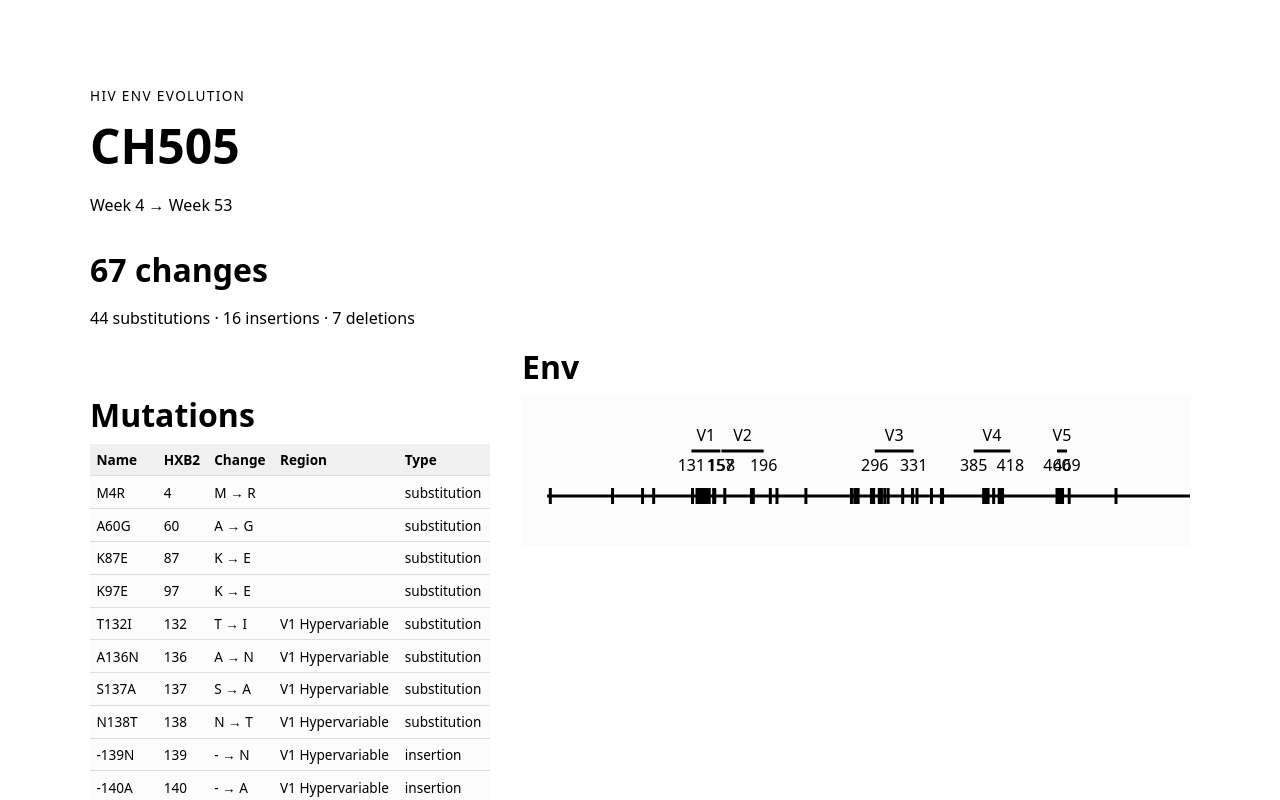
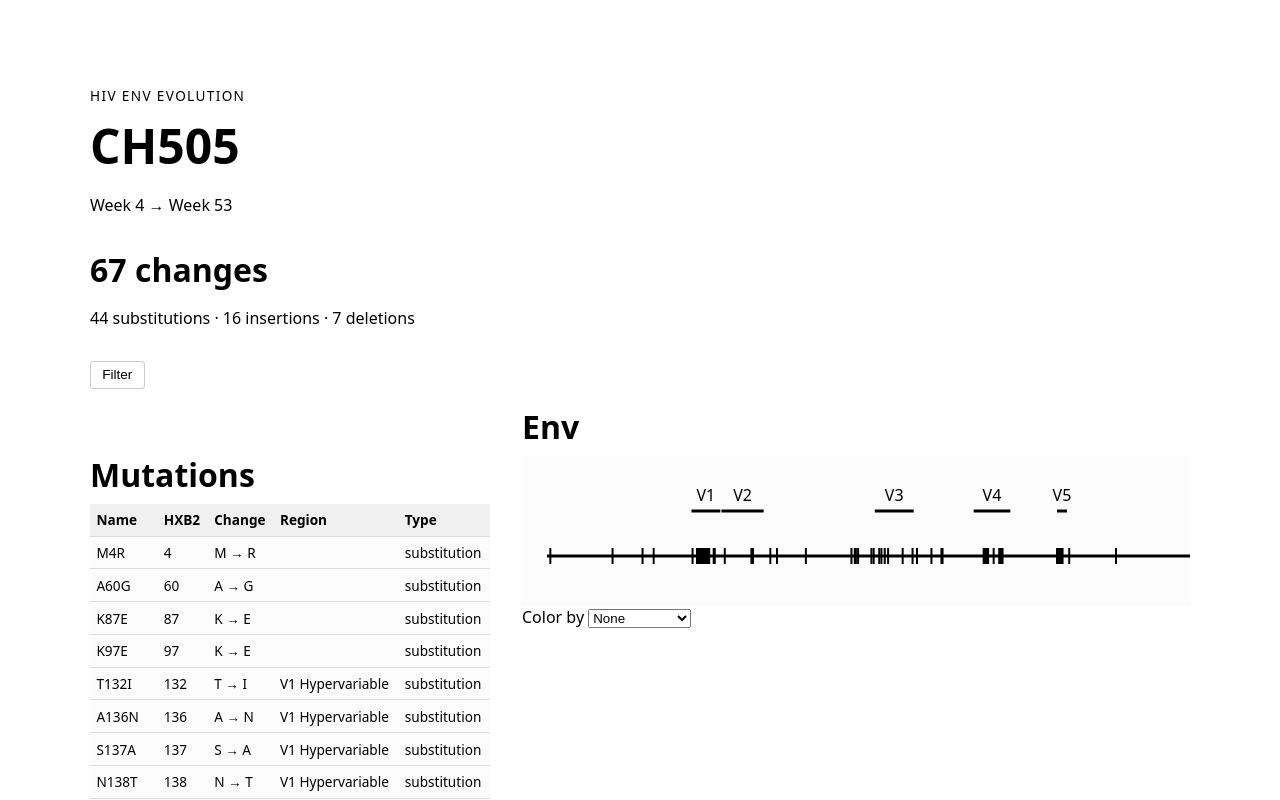
Before and after one commit to michtool/hiv-visualizer, a SvelteKit app: page / in a window 1280 px wide. Shown: the top 800 px of the page. Built offline with nearby package versions, Linux system fonts and the light colour scheme.

Commit message:
Color coding (with legend) and begin building filter panel

```diff
--- a/src/routes/+page.svelte
+++ b/src/routes/+page.svelte
@@ -9,6 +9,27 @@
         { name: "V4", start: 385, end: 418 },
         { name: "V5", start: 460, end: 469 }
     ];
+    const mutationTypes = [
+        { value: "substitution", label: "Substitution" },
+        { value: "insertion", label: "Insertion" },
+        { value: "deletion", label: "Deletion" }
+    ];
+
+    const regionColors = [
+        { value: "V1", label: "V1" },
+        { value: "V2", label: "V2" },
+        { value: "V3", label: "V3" },
+        { value: "V4", label: "V4" },
+        { value: "V5", label: "V5" }
+    ];
+
+    // filter
+    let filterOpen = $state(false);
+    let showSubstitutions = $state(true);
+    let showInsertions = $state(true);
+    let showDeletions = $state(true);
+
+    // svg
     const svgStart = 25;
     const svgEnd = 975;
 
@@ -20,9 +41,14 @@
     let tooltipX = $state(0);
     let tooltipY = $state(0);
 
+    // to delete
     const referenceWeek = 4;
     const comparisonWeek = 53;
+    const totalChanges = mutations.length;
 
+    // color coding
+    let colorBy = $state("none");
+    let distinguishHypervariable = $state(false);
 
     const substitutions = mutations.filter(
         (mutation) => mutation.type === "substitution"
@@ -36,7 +62,6 @@
         (mutation) => mutation.type === "deletion"
     ).length;
 
-    const totalChanges = mutations.length;
 
     function mapPosition(position: number) {
         return (
@@ -45,8 +70,60 @@
             (svgEnd - svgStart)
         );
     }
-    function tooltipPosition(position: number) {
-        return `${(mapPosition(position) / 1000) * 100}%`;
+
+    // for color coding
+    function getMutationClass(mutation: { type: any; region: any; hypervariable: any; }) {
+        if (colorBy === "type") {
+            return mutation.type;
+        }
+
+        if (colorBy === "region") {
+            if (!mutation.region) return "none";
+
+            if (distinguishHypervariable && mutation.hypervariable) {
+                return `${mutation.region}-hypervariable`;
+            }
+
+            return mutation.region;
+        }
+
+        return "none";
+    }
+
+    // for color coding legend
+    function getLegendItems() {
+        if (colorBy === "type") {
+            return mutationTypes;
+        }
+
+        if (colorBy === "region") {
+            const items = [];
+
+            for (const region of ["V1", "V2", "V3", "V4", "V5"]) {
+                items.push({
+                    label: region,
+                    value: region
+                });
+
+                if (
+                    distinguishHypervariable &&
+                    mutations.some(
+                        (mutation) =>
+                            mutation.region === region &&
+                            mutation.hypervariable
+                    )
+                ) {
+                    items.push({
+                        label: `${region} HVR`,
+                        value: `${region}-hypervariable`
+                    });
+                }
+            }
+
+            return items;
+        }
+
+        return [];
     }
 </script>
 
@@ -70,6 +147,38 @@
             {deletions} deletions
         </p>
     </section>
+
+    <div class="filter-controls">
+        <button
+            class="filter-button"
+            onclick={() => filterOpen = !filterOpen}
+        >
+            Filter
+        </button>
+
+        {#if filterOpen}
+            <div class="filter-panel">
+                <div class="filter-column">
+                    <h3>Type</h3>
+
+                    <label>
+                        <input type="checkbox" checked />
+                        Substitution
+                    </label>
+
+                    <label>
+                        <input type="checkbox" checked />
+                        Insertion
+                    </label>
+
+                    <label>
+                        <input type="checkbox" checked />
+                        Deletion
+                    </label>
+                </div>
+            </div>
+        {/if}
+    </div>
 
     <div class="analysis-grid">
 
@@ -137,28 +246,13 @@
                             y="45"
                             text-anchor="middle"
                         >
+                            <title>HXB2 {region.start} - {region.end}</title> <!-- replace this with a good looking tooltip -->
                             {region.name}
-                        </text>
-
-                        <text
-                            x={mapPosition(region.start)}
-                            y="75"
-                            text-anchor="middle"
-                        >
-                            {region.start}
-                        </text>
-
-                        <text
-                            x={mapPosition(region.end)}
-                            y="75"
-                            text-anchor="middle"
-                        >
-                            {region.end}
                         </text>
                     {/each}
 
                     {#each mutations as mutation}
-                        <line class="mutation-mark"
+                        <line class={`mutation-mark ${getMutationClass(mutation)}`}
                             x1={mapPosition(mutation.hxb2_position)}
                             y1="92"
                             x2={mapPosition(mutation.hxb2_position)}
@@ -208,9 +302,32 @@
                         {/if}
                     {/each}
                 {/if}
-
-
             </div>
+            <label>
+                Color by
+                <select bind:value={colorBy} class="color-dropdown">
+                    <option value="none">None</option>
+                    <option value="type">Mutation type</option>
+                    <option value="region">Region</option>
+                    <option value="amino-acid">Amino acid</option>
+                </select>
+            </label>
+            {#if colorBy === "region"}
+                <label>
+                    <input type="checkbox" class="hypervariable-checkbox" bind:checked={distinguishHypervariable} />
+                    Distinguish hypervariable regions (HVRs)
+                </label>
+            {/if}
+            {#if colorBy !== "none"}
+                <div class="legend">
+                    {#each getLegendItems() as item}
+                        <span class="legend-item">
+                            <span class={`legend-dot ${item.value}`}></span>
+                            {item.label}
+                        </span>
+                    {/each}
+                </div>
+            {/if}
         </section>
     </div>
 
@@ -264,6 +381,64 @@
         align-items: start;
     }
 
+    /* filter panel */
+    .filter-controls {
+        position: relative;
+        margin-top: 2rem;
+        margin-bottom: 1rem;
+    }
+
+    .filter-button {
+        padding: 0.35rem 0.7rem;
+        border: 1px solid #ccc;
+        border-radius: 3px;
+        background: white;
+        font-size: 0.85rem;
+        cursor: pointer;
+    }
+
+    .filter-button:hover {
+        background: #f5f5f5;
+    }
+
+    .filter-panel {
+        position: absolute;
+        top: calc(100% + 0.5rem);
+        left: 0;
+        z-index: 10;
+
+        display: grid;
+        grid-template-columns: repeat(3, minmax(130px, 1fr));
+        gap: 2rem;
+
+        min-width: 450px;
+        padding: 1rem 1.25rem;
+
+        background: white;
+        border: 1px solid #ddd;
+        border-radius: 4px;
+    }
+
+    .filter-column {
+        display: flex;
+        flex-direction: column;
+        gap: 0.5rem;
+    }
+
+    .filter-column h3 {
+        margin: 0 0 0.25rem;
+        font-size: 0.8rem;
+        font-weight: 600;
+    }
+
+    .filter-column label {
+        display: flex;
+        align-items: center;
+        gap: 0.5rem;
+        font-size: 0.85rem;
+        cursor: pointer;
+    }
+
     /* table */
 
     .table-container {
@@ -291,7 +466,7 @@
         font-weight: 600;
         position: sticky;
         top: 0;
-        background-color: #f0f0f0; /* Crucial: Prevents body data from showing underneath */
+        background-color: #f0f0f0;
         z-index: 2;
 
     }
@@ -305,15 +480,14 @@
         background: #f0f0f0;
     }
 
-    /* svg */
-    .visualization-container {
+    /* visualization */
+    .visualization-container { /* note that this is just the svg container that scrolls */
         width: 100%;
         overflow-x: scroll;
         overflow-y: hidden;
         position: relative;
 
     }
-
 
     .mutation-tooltip {
         position: fixed;
@@ -336,22 +510,169 @@
 
         pointer-events: none;
     }
+
     .visualization-container svg {
         width: 1000px;
         height: 150px;
         display: block;
         background-color: #fcfcfc;
     }
+
     .mutation-mark {
         cursor: pointer;
-        stroke-width: 3px;
+        stroke-width: 2px;
         stroke: black;
     }
 
     .mutation-mark.selected {
-        stroke:yellow;
+        stroke-width: 4px; /* not sure if thickness change makes sense here */
     }
+
     .mutation-mark:hover {
         stroke:darkgray;
     }
+
+    /* mutation mark color coding */
+    .visualization {
+        --substitution: #2563eb;
+        --insertion: #16a34a;
+        --deletion: #dc2626;
+
+        --v1: #0072B2;
+        --v2: #E69F00;
+        --v3: #009E73;
+        --v4: #CC79A7;
+        --v5: #D55E00;
+    }
+
+    .color-dropdown, .hypervariable-checkbox {
+        cursor: pointer;
+    }
+
+    .legend {
+        display: flex;
+        align-items: center;
+        gap: 1rem;
+        margin-top: 0.75rem;
+        font-size: 0.8rem;
+    }
+
+    .legend-item {
+        display: flex;
+        align-items: center;
+        gap: 0.35rem;
+    }
+
+    .legend-dot {
+        width: 8px;
+        height: 8px;
+        border-radius: 50%;
+        display: inline-block;
+    }
+
+    /* type color coding */
+    .mutation-mark.substitution {
+        stroke: var(--substitution);
+    }
+
+    .mutation-mark.insertion {
+        stroke: var(--insertion);
+    }
+
+    .mutation-mark.deletion {
+        stroke: var(--deletion);
+    }
+
+    .legend-dot.substitution {
+        background: var(--substitution);
+    }
+
+    .legend-dot.insertion {
+        background: var(--insertion);
+    }
+
+    .legend-dot.deletion {
+        background: var(--deletion);
+    }
+
+    /* regions */
+    .mutation-mark.V1 {
+        stroke: var(--v1);
+    }
+
+    .mutation-mark.V2 {
+        stroke: var(--v2);
+    }
+
+    .mutation-mark.V3 {
+        stroke: var(--v3);
+    }
+
+    .mutation-mark.V4 {
+        stroke: var(--v4);
+    }
+
+    .mutation-mark.V5 {
+        stroke: var(--v5);
+    }
+
+    .mutation-mark.V1-hypervariable {
+        stroke: color-mix(in srgb, var(--v1), white 55%);
+    }
+
+    .mutation-mark.V2-hypervariable {
+        stroke: color-mix(in srgb, var(--v2), white 55%);
+    }
+
+    .mutation-mark.V3-hypervariable {
+        stroke: color-mix(in srgb, var(--v3), white 55%);
+    }
+
+    .mutation-mark.V4-hypervariable {
+        stroke: color-mix(in srgb, var(--v4), white 55%);
+    }
+
+    .mutation-mark.V5-hypervariable {
+        stroke: color-mix(in srgb, var(--v5), white 55%);
+    }
+
+    .legend-dot.V1 {
+        background: var(--v1);
+    }
+
+    .legend-dot.V2 {
+        background: var(--v2);
+    }
+
+    .legend-dot.V3 {
+        background: var(--v3);
+    }
+
+    .legend-dot.V4 {
+        background: var(--v4);
+    }
+
+    .legend-dot.V5 {
+        background: var(--v5);
+    }
+    .legend-dot.V1-hypervariable {
+        background: color-mix(in srgb, var(--v1), white 55%);
+    }
+
+    .legend-dot.V2-hypervariable {
+        background: color-mix(in srgb, var(--v2), white 55%);
+    }
+
+    .legend-dot.V3-hypervariable {
+        background: color-mix(in srgb, var(--v3), white 55%);
+    }
+
+    .legend-dot.V4-hypervariable {
+        background: color-mix(in srgb, var(--v4), white 55%);
+    }
+
+    .legend-dot.V5-hypervariable {
+        background: color-mix(in srgb, var(--v5), white 55%);
+    }
+
 </style>
```
Lines whose indentation alone changed are shown as unchanged.
